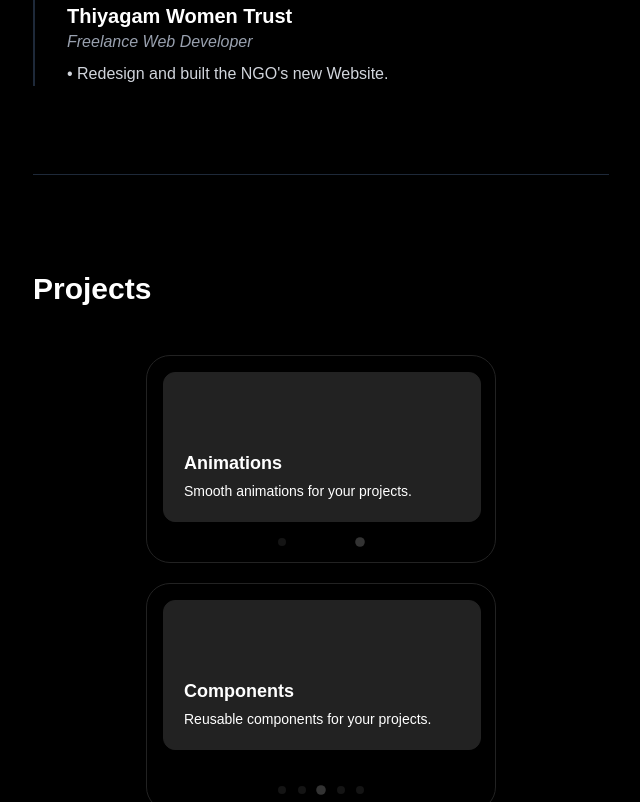
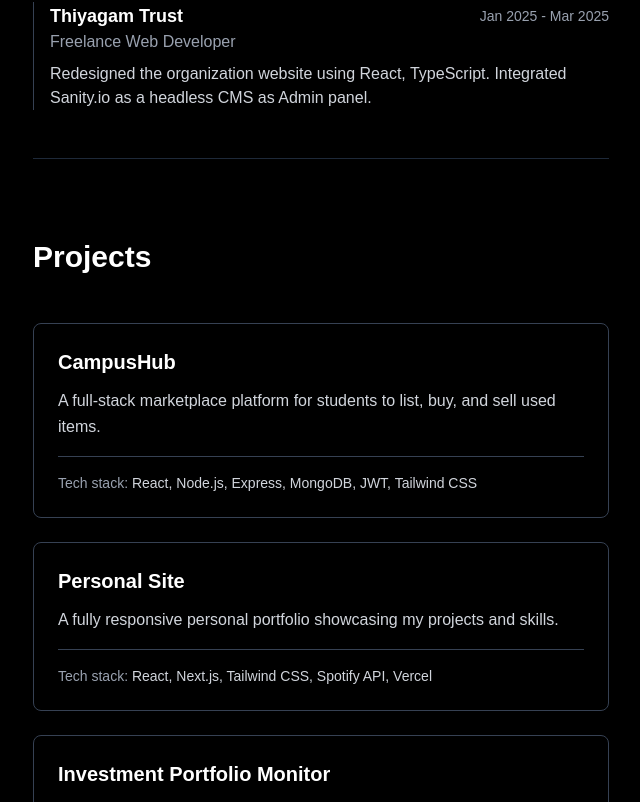
Before and after one commit to VISHWXA7/personal-site, a Next.js app: page /about in a window 1280 px wide. Shown: the part 438-1240 px from the top of the page, without its empty margins (319-959 px from the left). Built offline with nearby package versions, Linux system fonts and the light colour scheme.

Commit message:
About page v1

```diff
--- a/app/about/page.tsx
+++ b/app/about/page.tsx
@@ -1,6 +1,5 @@
 import React from 'react';
-import Carousel from '@/components/Carousel';
-import {timeline, hobbies, DEFAULT_ITEMS, PROJECT_TWO } from '@/app/data/index';
+import {timeline, projects, hobbies } from '@/app/data/index';
 
 export default function Portfolio() {
 
@@ -11,51 +10,47 @@ export default function Portfolio() {
       <p className="text-gray-400 text-xl mb-12">Who I am.</p>
 
         {/* Timeline Section */}
-        <section className="mb-24 mt-10">
-          <h2 className="text-3xl font-bold mb-12">Timeline</h2>
-          <div className="relative border-l-2 border-gray-800 pl-8 space-y-12 mb-12">
+        <section className="mt-10 mb-20">
+          <h2 className="text-3xl font-bold mb-10">Timeline</h2>
+
+          <div className="space-y-8">
             {timeline.map((item, i) => (
-              <div key={i} className="relative">
-
-                <div className="flex justify-between items-start mb-2">
-                  <div>
-                    <h3 className="text-xl font-semibold">{item.company}</h3>
-                    <p className="text-gray-400 italic">{item.role}</p>
-                  </div>
+              <div key={i} className="border-l border-gray-700 pl-4">
+                <div className='flex justify-between items-center'>
+                  <h3 className="text-lg font-semibold">{item.company}</h3>
+                    <span className="text-gray-400 text-sm">{item.duration}</span>
                 </div>
-                <p className="text-gray-300">• {item.description}</p>
+                <p className="text-gray-400">{item.role}</p>
+                <p className="text-gray-300 mt-2">{item.description}</p>
               </div>
             ))}
           </div>
-          <div className='border-b border-gray-800 pt-10'></div>
+          <div className="border-b border-gray-800 mt-12"></div>
         </section>
 
         {/* Projects Section */}
         <section className="mb-24">
+          <h2 className="text-3xl font-bold mb-12">Projects</h2>
 
-          <h2 className="text-3xl font-bold mb-12">Projects</h2>
-          <div className='justify-center flex border-b border-gray-800'>
-            <div style={{ height: '600px', position: 'relative'}}>
-              <Carousel
-                items={DEFAULT_ITEMS}
-                baseWidth={350}
-                autoplay={true}
-                autoplayDelay={4000}
-                pauseOnHover={false}
-                loop={true}
-                round={false}
-              />
-              <div className='mb-5'></div>
-              <Carousel
-                items={PROJECT_TWO}
-                baseWidth={350}
-                autoplay={true}
-                autoplayDelay={2000}
-                pauseOnHover={false}
-                loop={true}
-                round={false}
-              />
-          </div>
+          <div className="grid  grid-cols-1 gap-6">
+            {projects.map((project, i) => (
+              <div
+                key={i}
+                className="flex flex-col justify-between border border-gray-700 rounded-lg p-6 hover:shadow-lg transform hover:-translate-y-1 transition-all duration-150"
+              >
+                <div>
+                  <h3 className="text-xl font-semibold mb-3">{project.name}</h3>
+                  <p className="text-gray-300 leading-relaxed">{project.description}</p>
+                </div>
+
+                <div>
+                  <div className="border-t border-gray-700 my-4"></div>
+                  <p className="text-gray-400 text-sm">
+                    Tech stack: <span className="text-gray-300">{project.tech.join(", ")}</span>
+                  </p>
+                </div>
+              </div>
+            ))}
           </div>
         </section>
 
--- a/app/data/index.ts
+++ b/app/data/index.ts
@@ -1,18 +1,31 @@
 import React from 'react';
- import { CarouselItem } from '@/components/Carousel';
+
+export const navItems = [
+  { name: 'Home', href: '/' },
+  { name: 'About', href: '/about' },
+  { name: 'Gear', href: '/gear' },
+  { name: 'Contact', href: '/contact' },
+];
+
 
 export const hobbies = [
     {
-      title: "YouTube",
-      description: "documenting my life as a software engineer",
-      stat: "19 videos",
-      statColor: "text-red-500",
+      title: "Vibe Coding",
+      description: "Writing code for fun, experimenting with ideas, and breaking things just to fix them again.",
+      stat: "120+ hours tinkered",
+      statColor: "text-purple-500"
     },
     {
-      title: "Mechanical Keyboards",
-      description: "fun but will be the reason why im homeless",
-      stat: "3 custom keyboards",
-      statColor: "text-purple-500"
+      title: "Hearing Music",
+      description: "Curating playlists, discovering new artists, and letting music fuel my coding sessions.",
+      stat: "3,200 minutes this month",
+      statColor: "text-red-500"
+    },
+    {
+      title: "Investing",
+      description: "Tracking markets, learning long-term strategies, and building a financial cushion for future freedom.",
+      stat: "100k in portfolio",
+      statColor: "text-green-500"
     }
 ];
 
@@ -20,17 +33,41 @@
     {
       company: "iAutomatia",
       role: "Software Engineer",
-      duration: "2025 - Now",
-      description: "working on large scale messaging systems",
+      duration: "Jun 2025 - Present",
+      description: "Developed over 15 reusable front-end components. Contributed to backend features and bug fixes. Managed Git workflows reducing merge conflicts.",
       color: "bg-blue-500"
     },
     {
-      company: "Thiyagam Women Trust",
+      company: "Thiyagam Trust",
       role: "Freelance Web Developer",
-      duration: "2020 - 2024",
-      description: "Redesign and built the NGO's new Website.",
+      duration: "Jan 2025 - Mar 2025",
+      description: "Redesigned the organization website using React, TypeScript. Integrated Sanity.io as a headless CMS as Admin panel.",
       color: "bg-yellow-500"
     },
+];
+
+export const projects = [
+    {
+    name: "CampusHub",
+    description:
+      "A full-stack marketplace platform for students to list, buy, and sell used items.",
+    tech: ["React", "Node.js", "Express", "MongoDB", "JWT", "Tailwind CSS"],
+    link: "github/CampusHub"
+  },
+  {
+    name: "Personal Site",
+    description:
+      "A fully responsive personal portfolio showcasing my projects and skills.",
+    tech: ["React", "Next.js", "Tailwind CSS", "Spotify API", "Vercel"],
+    link: "github/personal-site"
+  },
+  {
+    name: "Investment Portfolio Monitor",
+    description:
+      "A Python-based tracker fetching Investments value, updating Google Sheets automatically.",
+    tech: ["Python", "yfinance", "Google Sheets API", "Automation"],
+    link: "github/portfolio-tracker"
+  }
 ];
 
   // GEAR PAGE DATA
@@ -61,54 +98,3 @@
       link: "#"
     }
 ];
-
-  export const navItems = [
-    { name: 'Home', href: '/' },
-    { name: 'About', href: '/about' },
-    { name: 'Gear', href: '/gear' },
-    { name: 'Contact', href: '/contact' },
-  ];
-
-
-
-// PROJECTS DATA
-  export const DEFAULT_ITEMS: CarouselItem[] = [
-  {
-    title: 'Text Animations',
-    description: 'SVKJKBVKJJVDJVSJKDK.',
-    id: 1
-  },
-  {
-    title: 'Animations',
-    description: 'Smooth animations for your projects.',
-    id: 2
-  }
-];
-
-export const PROJECT_TWO: CarouselItem[] = [
-  {
-    title: 'ABSTRACT',
-    description: 'Cool text animations for your projects.',
-    id: 1
-  },
-  {
-    title: 'Animations',
-    description: 'Smooth animations for your projects.',
-    id: 2
-  },
-  {
-    title: 'Components',
-    description: 'Reusable components for your projects.',
-    id: 3
-  },
-  {
-    title: 'Backgrounds',
-    description: 'Beautiful backgrounds and patterns for your projects.',
-    id: 4
-  },
-  {
-    title: 'Common UI',
-    description: 'Common UI components are coming soon!',
-    id: 5
-  }
-];
--- a/components/Carousel.tsx
+++ /dev/null
@@ -1,204 +0,0 @@
-"use client";
-
-import { useEffect, useState, useRef } from 'react';
-import { motion, PanInfo, useMotionValue, useTransform } from 'motion/react';
-import React, { JSX } from 'react';
-import { DEFAULT_ITEMS } from '@/app/data';
-
-// replace icons with your own if needed
-import { FiCircle, FiCode, FiFileText, FiLayers, FiLayout } from 'react-icons/fi';
-export interface CarouselItem {
-  title: string;
-  description: string;
-  id: number;
-}
-
-export interface CarouselProps {
-  items?: CarouselItem[];
-  baseWidth?: number;
-  autoplay?: boolean;
-  autoplayDelay?: number;
-  pauseOnHover?: boolean;
-  loop?: boolean;
-  round?: boolean ;
-}
-
-
-const DRAG_BUFFER = 0;
-const VELOCITY_THRESHOLD = 500;
-const GAP = 16;
-const SPRING_OPTIONS = { type: 'spring' as const, stiffness: 300, damping: 30 };
-
-export default function Carousel({
-  items = DEFAULT_ITEMS,
-  baseWidth = 300,
-  autoplay = false,
-  autoplayDelay = 3000,
-  pauseOnHover = false,
-  loop = false,
-  round = false
-}: CarouselProps): JSX.Element {
-  const containerPadding = 16;
-  const itemWidth = baseWidth - containerPadding * 2;
-  const trackItemOffset = itemWidth + GAP;
-
-  const carouselItems = loop ? [...items, items[0]] : items;
-  const [currentIndex, setCurrentIndex] = useState<number>(0);
-  const x = useMotionValue(0);
-  const [isHovered, setIsHovered] = useState<boolean>(false);
-  const [isResetting, setIsResetting] = useState<boolean>(false);
-
-  const containerRef = useRef<HTMLDivElement>(null);
-  useEffect(() => {
-    if (pauseOnHover && containerRef.current) {
-      const container = containerRef.current;
-      const handleMouseEnter = () => setIsHovered(true);
-      const handleMouseLeave = () => setIsHovered(false);
-      container.addEventListener('mouseenter', handleMouseEnter);
-      container.addEventListener('mouseleave', handleMouseLeave);
-      return () => {
-        container.removeEventListener('mouseenter', handleMouseEnter);
-        container.removeEventListener('mouseleave', handleMouseLeave);
-      };
-    }
-  }, [pauseOnHover]);
-
-  useEffect(() => {
-    if (autoplay && (!pauseOnHover || !isHovered)) {
-      const timer = setInterval(() => {
-        setCurrentIndex(prev => {
-          if (prev === items.length - 1 && loop) {
-            return prev + 1;
-          }
-          if (prev === carouselItems.length - 1) {
-            return loop ? 0 : prev;
-          }
-          return prev + 1;
-        });
-      }, autoplayDelay);
-      return () => clearInterval(timer);
-    }
-  }, [autoplay, autoplayDelay, isHovered, loop, items.length, carouselItems.length, pauseOnHover]);
-
-  const effectiveTransition = isResetting ? { duration: 0 } : SPRING_OPTIONS;
-
-  const handleAnimationComplete = () => {
-    if (loop && currentIndex === carouselItems.length - 1) {
-      setIsResetting(true);
-      x.set(0);
-      setCurrentIndex(0);
-      setTimeout(() => setIsResetting(false), 50);
-    }
-  };
-
-  const handleDragEnd = (_: MouseEvent | TouchEvent | PointerEvent, info: PanInfo): void => {
-    const offset = info.offset.x;
-    const velocity = info.velocity.x;
-    if (offset < -DRAG_BUFFER || velocity < -VELOCITY_THRESHOLD) {
-      if (loop && currentIndex === items.length - 1) {
-        setCurrentIndex(currentIndex + 1);
-      } else {
-        setCurrentIndex(prev => Math.min(prev + 1, carouselItems.length - 1));
-      }
-    } else if (offset > DRAG_BUFFER || velocity > VELOCITY_THRESHOLD) {
-      if (loop && currentIndex === 0) {
-        setCurrentIndex(items.length - 1);
-      } else {
-        setCurrentIndex(prev => Math.max(prev - 1, 0));
-      }
-    }
-  };
-
-  const dragProps = loop
-    ? {}
-    : {
-        dragConstraints: {
-          left: -trackItemOffset * (carouselItems.length - 1),
-          right: 0
-        }
-      };
-
-  return (
-    <div
-      ref={containerRef}
-      className={`relative overflow-hidden p-4 ${
-        round ? 'rounded-full border border-white' : 'rounded-[24px] border border-[#222]'
-      }`}
-      style={{
-        width: `${baseWidth}px`,
-        ...(round && { height: `${baseWidth}px` })
-      }}
-    >
-      <motion.div
-        className="flex"
-        drag="x"
-        {...dragProps}
-        style={{
-          width: itemWidth,
-          gap: `${GAP}px`,
-          perspective: 1000,
-          perspectiveOrigin: `${currentIndex * trackItemOffset + itemWidth / 2}px 50%`,
-          x
-        }}
-        onDragEnd={handleDragEnd}
-        animate={{ x: -(currentIndex * trackItemOffset) }}
-        transition={effectiveTransition}
-        onAnimationComplete={handleAnimationComplete}
-      >
-        {carouselItems.map((item, index) => {
-          const range = [-(index + 1) * trackItemOffset, -index * trackItemOffset, -(index - 1) * trackItemOffset];
-          const outputRange = [90, 0, -90];
-          const rotateY = useTransform(x, range, outputRange, { clamp: false });
-          return (
-            <motion.div
-              key={index}
-              className={`relative shrink-0 flex flex-col ${
-                round
-                  ? 'items-center justify-center text-center bg-[#060010] border-0'
-                  : 'items-start justify-between bg-[#222] border border-[#222] rounded-[12px]'
-              } overflow-hidden cursor-grab active:cursor-grabbing`}
-              style={{
-                width: itemWidth,
-                height: round ? itemWidth : '100%',
-                rotateY: rotateY,
-                ...(round && { borderRadius: '50%' })
-              }}
-              transition={effectiveTransition}
-            >
-              <div className={`${round ? 'p-0 m-0' : 'mb-4 p-5'}`}>
-
-              </div>
-              <div className="p-5">
-                <div className="mb-1 font-black text-lg text-white">{item.title}</div>
-                <p className="text-sm text-white">{item.description}</p>
-              </div>
-            </motion.div>
-          );
-        })}
-      </motion.div>
-      <div className={`flex w-full justify-center ${round ? 'absolute z-20 bottom-12 left-1/2 -translate-x-1/2' : ''}`}>
-        <div className="mt-4 flex w-[150px] justify-between px-8">
-          {items.map((_, index) => (
-            <motion.div
-              key={index}
-              className={`h-2 w-2 rounded-full cursor-pointer transition-colors duration-150 ${
-                currentIndex % items.length === index
-                  ? round
-                    ? 'bg-white'
-                    : 'bg-[#333333]'
-                  : round
-                    ? 'bg-[#555]'
-                    : 'bg-[rgba(51,51,51,0.4)]'
-              }`}
-              animate={{
-                scale: currentIndex % items.length === index ? 1.2 : 1
-              }}
-              onClick={() => setCurrentIndex(index)}
-              transition={{ duration: 0.15 }}
-            />
-          ))}
-        </div>
-      </div>
-    </div>
-  );
-}
```
Lines whose indentation alone changed are shown as unchanged.
